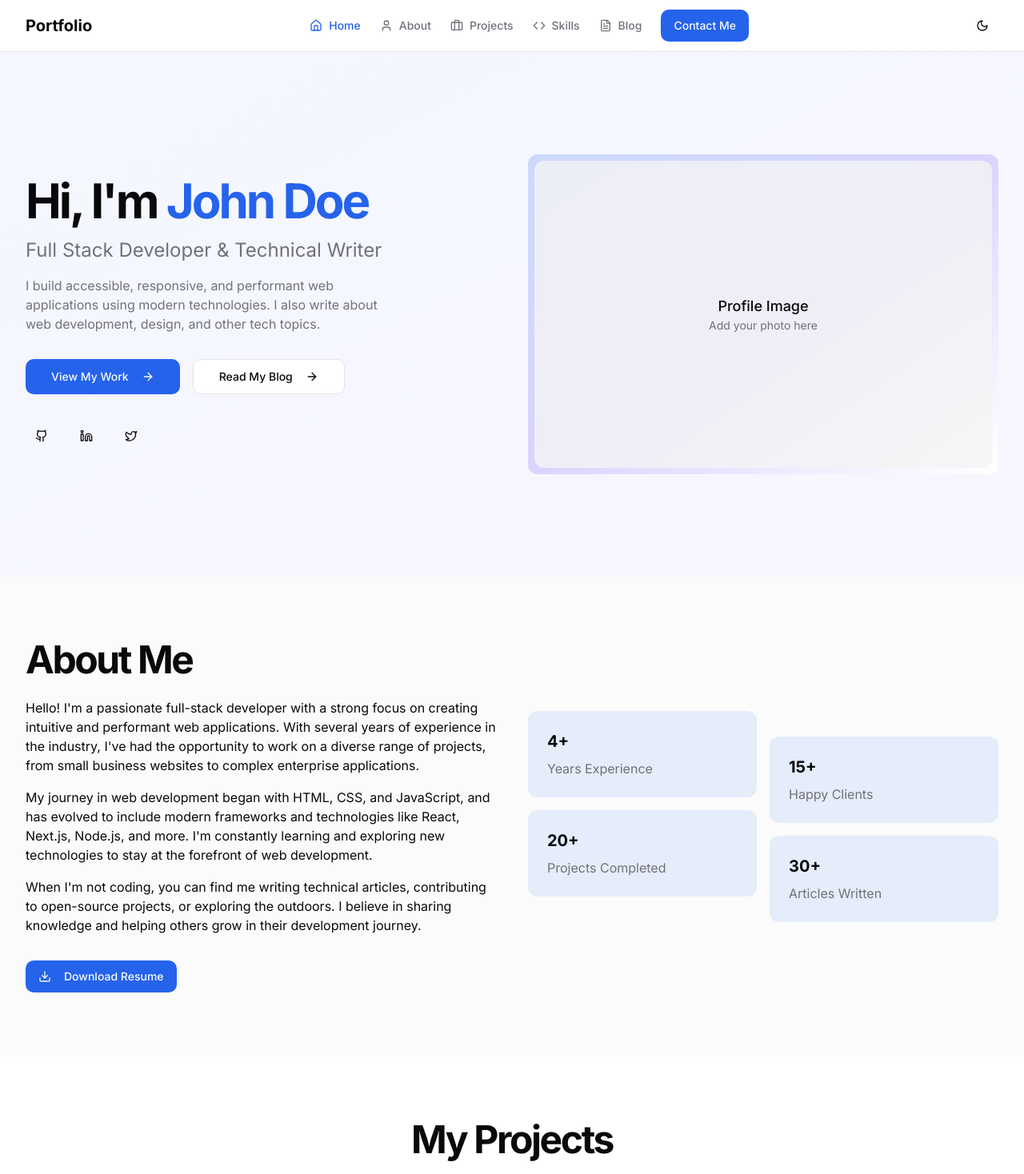
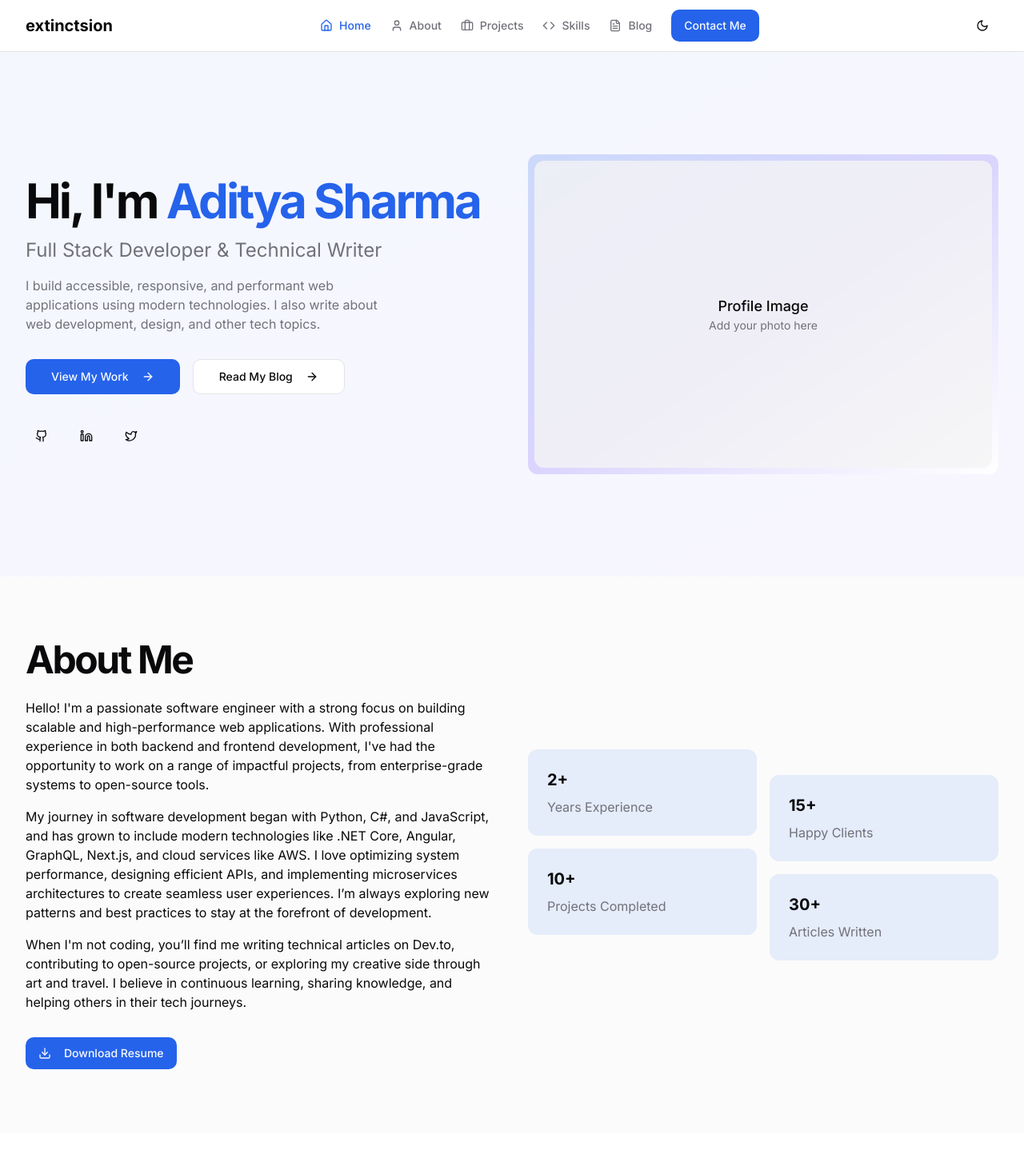
Before and after one commit to extinctsion/extinctsionporfolio, a Next.js app: page / in a window 1280 px wide. Shown: the top 1468 px of the page at 80% size. Built offline with nearby package versions, Linux system fonts and the light colour scheme.

Commit message:
Portfolio changes

```diff
--- a/app/blog/page.tsx
+++ b/app/blog/page.tsx
@@ -13,7 +13,7 @@ export default async function BlogPage() {
         <section className="py-20">
           <div className="container">
             <div className="text-center mb-12">
-              <h1 className="text-3xl font-bold tracking-tighter sm:text-4xl md:text-5xl">My Blog</h1>
+              <h1 className="text-3xl font-bold tracking-tighter sm:text-4xl md:text-5xl">My Blogs</h1>
               <p className="mt-4 text-muted-foreground max-w-md mx-auto">
                 Articles and thoughts on web development, design, and technology.
               </p>
--- a/app/layout.tsx
+++ b/app/layout.tsx
@@ -6,9 +6,9 @@ import { ThemeProvider } from "@/components/theme-provider"
 const inter = Inter({ subsets: ["latin"] })
 
 export const metadata = {
-  title: "Portfolio & Blog",
-  description: "Personal portfolio and blog showcasing projects and articles",
-    generator: 'v0.dev'
+  title: "Aditya Sharma",
+  description: "My Personal portfolio and blog showcasing projects and articles",
+    generator: 'extinctsion'
 }
 
 export default function RootLayout({
--- a/components/about-section.tsx
+++ b/components/about-section.tsx
@@ -11,24 +11,26 @@ export function AboutSection() {
             <h2 className="text-3xl font-bold tracking-tighter sm:text-4xl md:text-5xl mb-6">About Me</h2>
             <div className="space-y-4">
               <p>
-                Hello! I'm a passionate full-stack developer with a strong focus on creating intuitive and performant
-                web applications. With several years of experience in the industry, I've had the opportunity to work on
-                a diverse range of projects, from small business websites to complex enterprise applications.
+                Hello! I'm a passionate software engineer with a strong focus on building scalable and high-performance
+                web applications. With professional experience in both backend and frontend development, I've had the
+                opportunity to work on a range of impactful projects, from enterprise-grade systems to open-source tools.
               </p>
               <p>
-                My journey in web development began with HTML, CSS, and JavaScript, and has evolved to include modern
-                frameworks and technologies like React, Next.js, Node.js, and more. I'm constantly learning and
-                exploring new technologies to stay at the forefront of web development.
+                My journey in software development began with Python, C#, and JavaScript, and has grown to include modern
+                technologies like .NET Core, Angular, GraphQL, Next.js, and cloud services like AWS. I love
+                optimizing system performance, designing efficient APIs, and implementing microservices architectures to
+                create seamless user experiences. I’m always exploring new patterns and best practices to stay at the
+                forefront of development.
               </p>
               <p>
-                When I'm not coding, you can find me writing technical articles, contributing to open-source projects,
-                or exploring the outdoors. I believe in sharing knowledge and helping others grow in their development
-                journey.
+              When I'm not coding, you’ll find me writing technical articles on Dev.to, contributing to open-source
+              projects, or exploring my creative side through art and travel. I believe in continuous learning, sharing
+              knowledge, and helping others in their tech journeys.
               </p>
             </div>
             <div className="mt-8">
               <Button asChild>
-                <Link href="/resume.pdf" download>
+                <Link href="https://drive.google.com/uc?export=download&id=18iFwUKxxXRJgvfRKplY06fxPkuCKnWLx" download>
                   <Download className="mr-2 h-4 w-4" />
                   Download Resume
                 </Link>
@@ -39,11 +41,11 @@ export function AboutSection() {
           <div className="grid grid-cols-2 gap-4">
             <div className="space-y-4">
               <div className="bg-primary/10 p-6 rounded-lg">
-                <h3 className="font-bold text-xl mb-2">4+</h3>
+                <h3 className="font-bold text-xl mb-2">2+</h3>
                 <p className="text-muted-foreground">Years Experience</p>
               </div>
               <div className="bg-primary/10 p-6 rounded-lg">
-                <h3 className="font-bold text-xl mb-2">20+</h3>
+                <h3 className="font-bold text-xl mb-2">10+</h3>
                 <p className="text-muted-foreground">Projects Completed</p>
               </div>
             </div>
--- a/components/footer.tsx
+++ b/components/footer.tsx
@@ -11,7 +11,7 @@ export function Footer() {
         <div className="grid grid-cols-1 md:grid-cols-4 gap-8">
           <div className="md:col-span-2">
             <Link href="/" className="text-xl font-bold">
-              Portfolio
+              extinctsion
             </Link>
             <p className="mt-4 text-muted-foreground max-w-xs">
               A passionate full-stack developer creating intuitive and performant web applications.
--- a/components/header.tsx
+++ b/components/header.tsx
@@ -29,7 +29,7 @@ export function Header() {
     <header className="sticky top-0 z-50 w-full border-b bg-background/95 backdrop-blur supports-[backdrop-filter]:bg-background/60">
       <div className="container flex h-16 items-center justify-between">
         <Link href="/" className="flex items-center space-x-2">
-          <span className="font-bold text-xl">Portfolio</span>
+          <span className="font-bold text-xl">extinctsion</span>
         </Link>
 
         {/* Desktop Navigation */}
--- a/components/hero-section.tsx
+++ b/components/hero-section.tsx
@@ -11,7 +11,7 @@ export function HeroSection() {
           <div className="flex flex-col space-y-8">
             <div className="space-y-4">
               <h1 className="text-4xl md:text-6xl font-bold tracking-tighter">
-                Hi, I'm <span className="text-primary">John Doe</span>
+                Hi, I'm <span className="text-primary">Aditya Sharma</span>
               </h1>
               <p className="text-xl md:text-2xl text-muted-foreground">Full Stack Developer & Technical Writer</p>
               <p className="text-muted-foreground max-w-md">
@@ -35,19 +35,19 @@ export function HeroSection() {
 
             <div className="flex items-center space-x-4">
               <Button variant="ghost" size="icon" asChild>
-                <Link href="https://github.com" target="_blank" rel="noopener noreferrer">
+                <Link href="https://github.com/extinctsion" target="_blank" rel="noopener noreferrer">
                   <Github className="h-5 w-5" />
                   <span className="sr-only">GitHub</span>
                 </Link>
               </Button>
               <Button variant="ghost" size="icon" asChild>
-                <Link href="https://linkedin.com" target="_blank" rel="noopener noreferrer">
+                <Link href="https://www.linkedin.com/in/aditya-sharma123" target="_blank" rel="noopener noreferrer">
                   <Linkedin className="h-5 w-5" />
                   <span className="sr-only">LinkedIn</span>
                 </Link>
               </Button>
               <Button variant="ghost" size="icon" asChild>
-                <Link href="https://twitter.com" target="_blank" rel="noopener noreferrer">
+                <Link href="https://x.com/extinctsion" target="_blank" rel="noopener noreferrer">
                   <Twitter className="h-5 w-5" />
                   <span className="sr-only">Twitter</span>
                 </Link>
```
